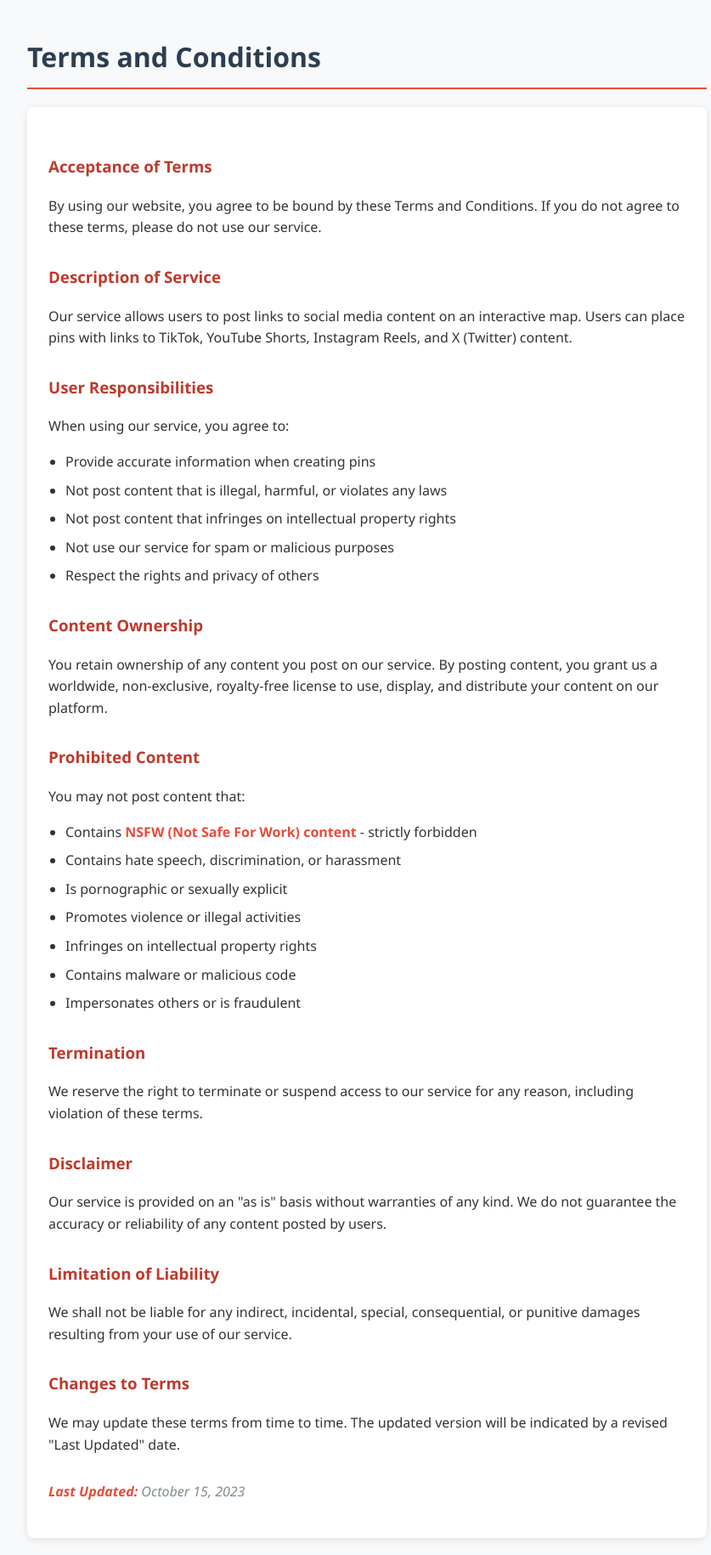
After one commit to Bilal292/foryoupage, a Django app: page /terms-and-conditions/ in a window 1280 px wide. The commit adds this page. Shown: the whole page at 85% size, without its empty margins (208-1045 px from the left). Run offline with Django 5.2, Linux system fonts and the light colour scheme; parts of the project's set-up code (start-up, migrations or seed data) failed here and were passed over.

Commit message:
map control restrictions, and privacy policy, terms and conditions added

```diff
--- /dev/null
+++ b/myapp/templates/terms_and_conditions.html
@@ -0,0 +1,99 @@
+<!DOCTYPE html>
+<html lang="en">
+<head>
+    <meta charset="UTF-8">
+    <meta name="viewport" content="width=device-width, initial-scale=1.0">
+    <title>Terms and Conditions</title>
+    <style>
+        body {
+            font-family: 'Segoe UI', Tahoma, Geneva, Verdana, sans-serif;
+            line-height: 1.6;
+            color: #333;
+            max-width: 800px;
+            margin: 0 auto;
+            padding: 20px;
+            background-color: #f8f9fa;
+        }
+        h1 {
+            color: #2c3e50;
+            border-bottom: 2px solid #e74c3c;
+            padding-bottom: 10px;
+        }
+        h3 {
+            color: #c0392b;
+            margin-top: 30px;
+        }
+        ul {
+            padding-left: 20px;
+        }
+        li {
+            margin-bottom: 8px;
+        }
+        .card {
+            background: white;
+            border-radius: 8px;
+            box-shadow: 0 2px 10px rgba(0,0,0,0.1);
+            padding: 25px;
+            margin-top: 20px;
+        }
+        .last-updated {
+            font-style: italic;
+            color: #7f8c8d;
+            margin-top: 30px;
+        }
+        strong {
+            color: #e74c3c;
+        }
+    </style>
+</head>
+<body>
+    <h1>Terms and Conditions</h1>
+
+    <div class="card">
+        <h3>Acceptance of Terms</h3>
+        <p>By using our website, you agree to be bound by these Terms and Conditions. If you do not agree to these terms, please do not use our service.</p>
+
+        <h3>Description of Service</h3>
+        <p>Our service allows users to post links to social media content on an interactive map. Users can place pins with links to TikTok, YouTube Shorts, Instagram Reels, and X (Twitter) content.</p>
+
+        <h3>User Responsibilities</h3>
+        <p>When using our service, you agree to:</p>
+        <ul>
+            <li>Provide accurate information when creating pins</li>
+            <li>Not post content that is illegal, harmful, or violates any laws</li>
+            <li>Not post content that infringes on intellectual property rights</li>
+            <li>Not use our service for spam or malicious purposes</li>
+            <li>Respect the rights and privacy of others</li>
+        </ul>
+
+        <h3>Content Ownership</h3>
+        <p>You retain ownership of any content you post on our service. By posting content, you grant us a worldwide, non-exclusive, royalty-free license to use, display, and distribute your content on our platform.</p>
+
+        <h3>Prohibited Content</h3>
+        <p>You may not post content that:</p>
+        <ul>
+            <li>Contains <strong>NSFW (Not Safe For Work) content</strong> - strictly forbidden</li>
+            <li>Contains hate speech, discrimination, or harassment</li>
+            <li>Is pornographic or sexually explicit</li>
+            <li>Promotes violence or illegal activities</li>
+            <li>Infringes on intellectual property rights</li>
+            <li>Contains malware or malicious code</li>
+            <li>Impersonates others or is fraudulent</li>
+        </ul>
+
+        <h3>Termination</h3>
+        <p>We reserve the right to terminate or suspend access to our service for any reason, including violation of these terms.</p>
+
+        <h3>Disclaimer</h3>
+        <p>Our service is provided on an "as is" basis without warranties of any kind. We do not guarantee the accuracy or reliability of any content posted by users.</p>
+
+        <h3>Limitation of Liability</h3>
+        <p>We shall not be liable for any indirect, incidental, special, consequential, or punitive damages resulting from your use of our service.</p>
+
+        <h3>Changes to Terms</h3>
+        <p>We may update these terms from time to time. The updated version will be indicated by a revised "Last Updated" date.</p>
+
+        <p class="last-updated"><strong>Last Updated:</strong> October 15, 2023</p>
+    </div>
+</body>
+</html>
--- a/myapp/urls.py
+++ b/myapp/urls.py
@@ -6,4 +6,6 @@ urlpatterns = [
     #path('api/pins/', views.PinListAPIView.as_view(), name='pin-list'),
     path('api/pins/create/', views.create_pin, name='pin-create'),
     path('api/pins/in_bounds/', views.pins_in_bounds, name='pins-in-bounds'),
+        path('privacy-policy/', views.privacy_policy, name='privacy_policy'),
+    path('terms-and-conditions/', views.terms_and_conditions, name='terms_and_conditions'),
 ]
--- a/myapp/views.py
+++ b/myapp/views.py
@@ -12,12 +12,13 @@ from rest_framework.decorators import api_view
 from .serializers import PinSerializer
 from django.core.cache import cache
 from django_ratelimit.decorators import ratelimit
+from datetime import datetime
 
 
 ALLOWED_PLATFORMS = {
     "TikTok": r"tiktok\.com",
-    "YouTube Shorts": r"youtube\.com\/shorts",
-    "Instagram Reels": r"instagram\.com\/reel",
+    "YouTube Shorts": r"youtube\.com",
+    "Instagram Reels": r"instagram\.com",
     "X (Twitter)": r"x\.com|twitter\.com",
 }
 
@@ -112,10 +113,10 @@ def pins_in_bounds(request):
     return Response(serializer.data)
 
 @api_view(['POST'])
-@ratelimit(key=get_client_ip, rate='10/h', block=False)
+@ratelimit(key=get_client_ip, rate='10/m', block=False)
 def create_pin(request):
     if getattr(request, 'limited', False):
-        return Response({"error": "Too many requests. Please try again later."}, status=429)
+        return Response({"error": "Too many posts. Please try again later."}, status=429)
 
     link = request.data.get("link")
     title = request.data.get("title")
@@ -170,6 +171,23 @@ def map_view(request):
     return render(request, "map.html")
 
 
+def privacy_policy(request):
+    context = {
+        'current_date': datetime.now().strftime("%B %d, %Y")
+    }
+    return render(request, 'privacy_policy.html', context)
+
+
+def terms_and_conditions(request):
+    context = {
+        'current_date': datetime.now().strftime("%B %d, %Y")
+    }
+    return render(request, 'terms_and_conditions.html', context)
+
+
+
+
+
 
 
 # ---- USER ACCOUNT VIEWS - NOT IN USE ----
```
Also changed, not shown: myapp/templates/map.html (+52 -0 lines), myapp/templates/privacy_policy.html (added, +96 -0 lines), myapp/utils.py (deleted, +0 -23 lines), static/css/map.css (+29 -0 lines), static/js/map.js (+44 -2 lines).
